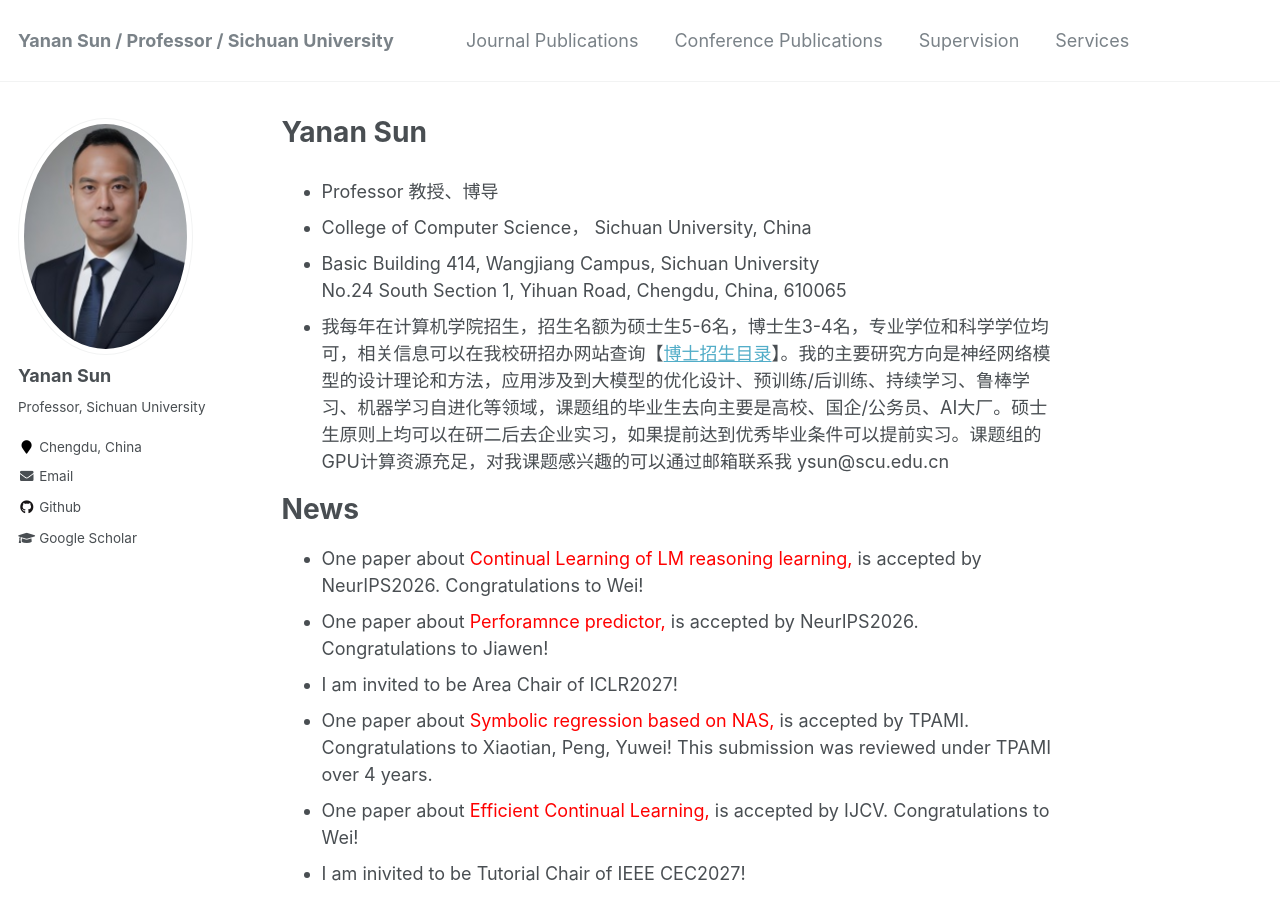
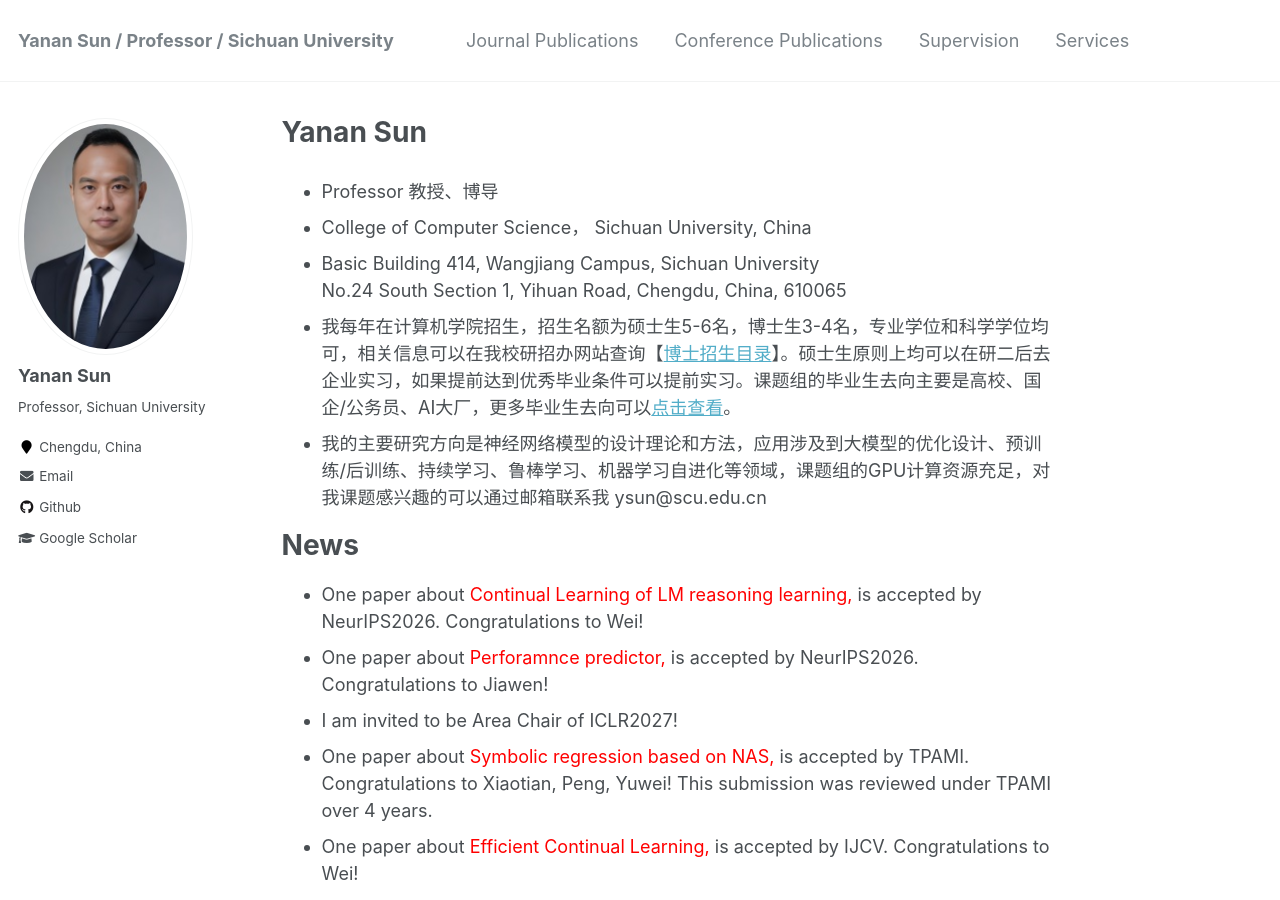
Before and after one commit to yn-sun/yn-sun.github.io, a Jekyll site: the page built from _pages/about.md, in a window 1280 px wide and 900 px high. Built offline with Jekyll 4.4.1, drawn with Linux system fonts in a browser that asks for light colours; comment, search, counter and statistics services are not loaded.

Commit message:
Update about.md

```diff
--- a/_pages/about.md
+++ b/_pages/about.md
@@ -12,7 +12,8 @@ redirect_from:
 * College of Computer Science， Sichuan University, China
 * Basic Building 414, Wangjiang Campus, Sichuan University\\
 No.24 South Section 1, Yihuan Road, Chengdu, China, 610065
-* 我每年在计算机学院招生，招生名额为硕士生5-6名，博士生3-4名，专业学位和科学学位均可，相关信息可以在我校研招办网站查询【[博士招生目录](https://yz.scu.edu.cn/bszyml/index)】。我的主要研究方向是神经网络模型的设计理论和方法，应用涉及到大模型的优化设计、预训练/后训练、持续学习、鲁棒学习、机器学习自进化等领域，课题组的毕业生去向主要是高校、国企/公务员、AI大厂。硕士生原则上均可以在研二后去企业实习，如果提前达到优秀毕业条件可以提前实习。课题组的GPU计算资源充足，对我课题感兴趣的可以通过邮箱联系我 ysun@scu.edu.cn
+* 我每年在计算机学院招生，招生名额为硕士生5-6名，博士生3-4名，专业学位和科学学位均可，相关信息可以在我校研招办网站查询【[博士招生目录](https://yz.scu.edu.cn/bszyml/index)】。硕士生原则上均可以在研二后去企业实习，如果提前达到优秀毕业条件可以提前实习。课题组的毕业生去向主要是高校、国企/公务员、AI大厂，更多毕业生去向可以[点击查看](https://yn-sun.github.io/supervision/)。
+* 我的主要研究方向是神经网络模型的设计理论和方法，应用涉及到大模型的优化设计、预训练/后训练、持续学习、鲁棒学习、机器学习自进化等领域，课题组的GPU计算资源充足，对我课题感兴趣的可以通过邮箱联系我 ysun@scu.edu.cn
 
 News
 ======
```
